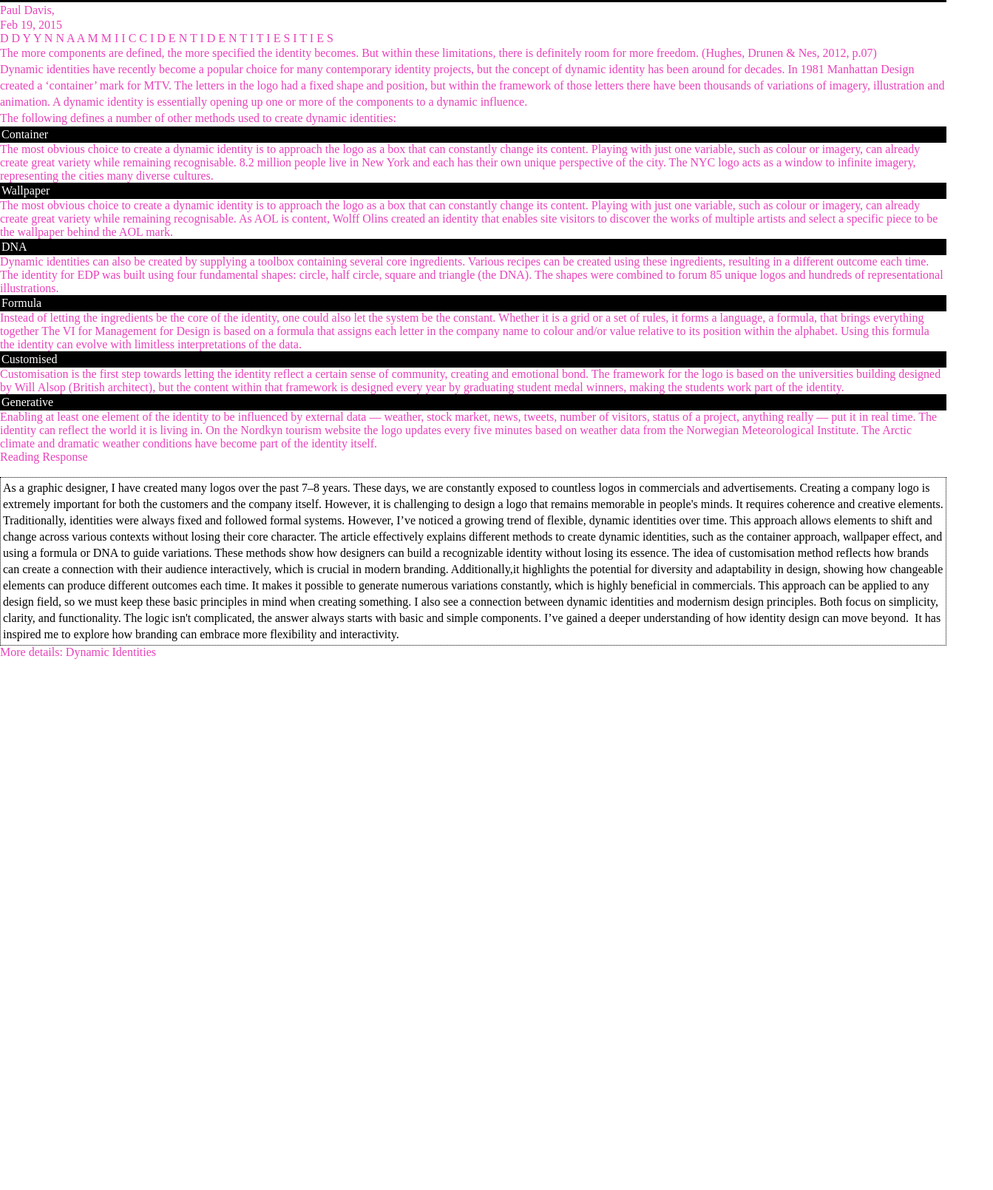
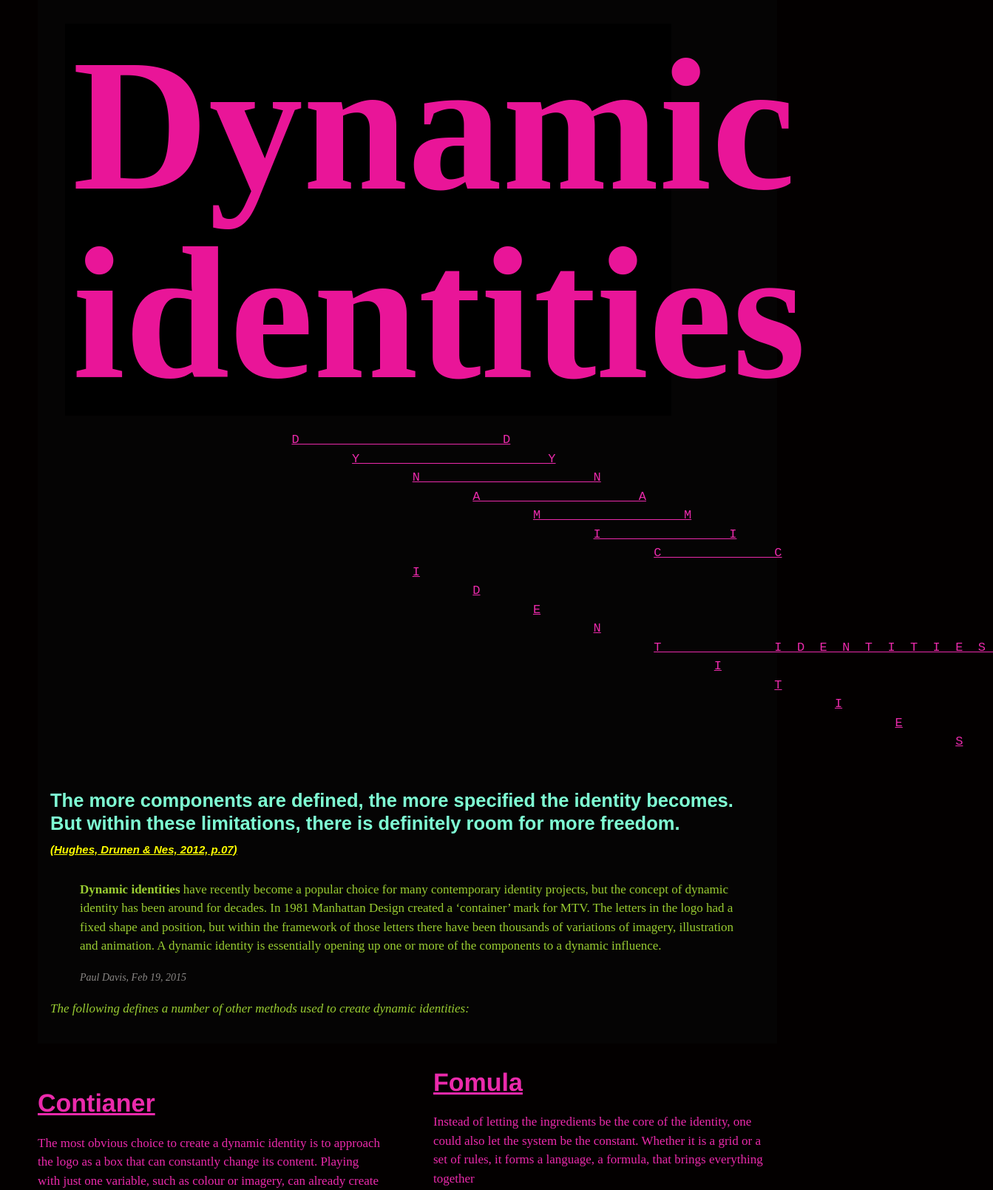
Before and after one commit to Lekkerdingfit/manuscript2, a plain HTML site: page index.html in a window 1280 px wide. Shown: the part 56-1665 px from the top of the page at 74% size, 1343 px wide, since content can reach past the window. Before the commit the page ends 947 px from the top, so only its background shows below. Drawn offline with Linux system fonts and the light colour scheme.

Commit message:
update a lot

```diff
--- a/index.html
+++ b/index.html
@@ -5,49 +5,14 @@
 						Dynamic identities
 				</title>
 				<link href="style.css" rel="stylesheet">
-				<link href="reset.css" rel="stylesheet">
-				<style>
-						article {
-							color: black;
-							background-color: white;
-							border: 1px dotted black;
-							padding: 3px;
-							line-height: 22px;
-						}
-					</style>
+				<!-- <link href="reset.css" rel="stylesheet"> -->
 
-<style>
-		dt {
-			color: white;
-			background-color: black;
-			padding: 2px;
-
-		}
-	</style>
-<style>
-		h1 {
-			color: white;
-			background-color: black;
-			padding: 2px;
-
-		}
-	</style>
-
-<style>
-		p {
-			line-height: 22px;
-		}
-	</style>
-	<style>
-		dd{
-				line-height: :20px;
-		}
-	</style>
 
 		</head>
+		<header>
 		<body>
-				<h1 style="font-size: 300%;"> Dynamic identities</h1>
-				<p> <strong>Paul Davis,</strong>  <blockquote><small><em>Feb 19, 2015</em></small></blockquote></p>
+				<h1 >Dynamic identities</h1>
+
 
 	<pre>
 				D                           D
@@ -61,7 +26,7 @@
 							D
 								E
 									N
-												T              <s> I  D  E  N  T  I  T  I  E  S </s>
+										T               I  D  E  N  T  I  T  I  E  S
 											I
 												T
 													I
@@ -69,52 +34,86 @@
 															S
 	</pre>
 
-					 <p><em>The more components are defined, the more specified the identity becomes. But within these limitations, there is definitely room for more freedom. (Hughes, Drunen & Nes, 2012, p.07)</em></p>
 
-							<p><strong><mark>Dynamic identities</mark></strong> have recently become a popular choice for many contemporary identity projects, but the concept of dynamic identity has been around for decades. In 1981 Manhattan Design created a ‘container’ mark for MTV. The letters in the logo had a fixed shape and position, but within the framework of those letters there have been thousands of variations of imagery, illustration and animation. A dynamic identity is essentially opening up one or more of the components to a dynamic influence.
+					<div class="box">
+
+					 <p class="big">The more components are defined, the more specified the identity becomes. But within these limitations, there is definitely room for more freedom.
+					 </br>
+						<cite><a href="https://pdtv.medium.com/dynamic-identities-85abb28fef2c">  (Hughes, Drunen & Nes, 2012, p.07)</a></cite>
 					 </p>
-						<p><i><small>The following defines a number of other methods used to create dynamic identities:</small></i></p>
-								<hr />
 
-						<dl>
-								<dt><strong>Container</strong></dt>
-						<dd>The most obvious choice to create a dynamic identity is to approach the logo as a box that can constantly change its content. Playing with just one variable, such as colour or imagery, can already create great variety while remaining recognisable.
-								<em>8.2 million people live in New York and each has their own unique perspective of the city. The NYC logo acts as a window to infinite imagery, representing the cities many diverse cultures.</em>
-						</dd>
-
-						<dt><strong>Wallpaper</strong></dt>
-						<dd>The most obvious choice to create a dynamic identity is to approach the logo as a box that can constantly change its content. Playing with just one variable, such as colour or imagery, can already create great variety while remaining recognisable.
-								<em>As AOL is content, Wolff Olins created an identity that enables site visitors to discover the works of multiple artists and select a specific piece to be the wallpaper behind the AOL mark.</em>
-						</dd>
-
-						<dt><strong>DNA</strong></dt>
-						<dd>Dynamic identities can also be created by supplying a toolbox containing several core ingredients. Various recipes can be created using these ingredients, resulting in a different outcome each time.
-						<em>The identity for EDP was built using four fundamental shapes: circle, half circle, square and triangle (the DNA). The shapes were combined to forum 85 unique logos and hundreds of representational illustrations.</em>
-						</dd>
-
-						<dt><strong>Formula</strong></dt>
-						<dd>Instead of letting the ingredients be the core of the identity, one could also let the system be the constant. Whether it is a grid or a set of rules, it forms a language, a formula, that brings everything together
-								<em>The VI for Management for Design is based on a formula that assigns each letter in the company name to colour and/or value relative to its position within the alphabet. Using this formula the identity can evolve with limitless interpretations of the data.
-								</em>
-						</dd>
-
-						<dt><strong>Customised</strong></dt>
-						<dd>Customisation is the first step towards letting the identity reflect a certain sense of community, creating and emotional bond.
-								<em>The framework for the logo is based on the universities building designed by Will Alsop (British architect), but the content within that framework is designed every year by graduating student medal winners, making the students work part of the identity.</em>
-						</dd>
-
-						<dt><strong>Generative</strong></dt>
-						<dd>Enabling at least one element of the identity to be influenced by external data — weather, stock market, news, tweets, number of visitors, status of a project, anything really — put it in real time. The identity can reflect the world it is living in.
-								<em>On the Nordkyn tourism website the logo updates every five minutes based on weather data from the Norwegian Meteorological Institute. The Arctic climate and dramatic weather conditions have become part of the identity itself.
-								</em>
-						</dd>
-
-				</dl>
+					 <blockquote>
+							<p><strong>Dynamic identities</strong> have recently become a popular choice for many contemporary identity projects, but the concept of dynamic identity has been around for decades. In 1981 Manhattan Design created a ‘container’ mark for MTV. The letters in the logo had a fixed shape and position, but within the framework of those letters there have been thousands of variations of imagery, illustration and animation. A dynamic identity is essentially opening up one or more of the components to a dynamic influence.
+						</p>
+					</blockquote>
+					<blockquote><p class="paul"> Paul Davis, <em> Feb 19, 2015</em> </p> </blockquote>
+					<p><i>The following defines a number of other methods used to create dynamic identities:</i></p>
+					</div>
 
 
+
+					</header>
+
+
+								<div class="container">
+								<h2><strong>Contianer</strong></h2>
+						<p>The most obvious choice to create a dynamic identity is to approach the logo as a box that can constantly change its content. Playing with just one variable, such as colour or imagery, can already create great variety while remaining recognisable.</p>
+						<section>
+						<p>
+								<em>8.2 million people live in New York and each has their own unique perspective of the city. The NYC logo acts as a window to infinite imagery, representing the cities many diverse cultures.</em>
+						</p>
+						</section>
+
+
+						<h2><strong>Wallpaper</strong></h2>
+
+						<p>The most obvious choice to create a dynamic identity is to approach the logo as a box that can constantly change its content. Playing with just one variable, such as colour or imagery, can already create great variety while remaining recognisable.</p>
+						<section>
+							<p><em>As AOL is content, Wolff Olins created an identity that enables site visitors to discover the works of multiple artists and select a specific piece to be the wallpaper behind the AOL mark.</em>
+						</p>
+								</section>
+
+								<h2><strong>DNA</strong></h2>
+
+								<p>Dynamic identities can also be created by supplying a toolbox containing several core ingredients. Various recipes can be created using these ingredients, resulting in a different outcome each time.</p>
+									<section>
+								<p><em>The identity for EDP was built using four fundamental shapes: circle, half circle, square and triangle (the DNA). The shapes were combined to forum 85 unique logos and hundreds of representational illustrations.</em>
+								</p>
+									</section>
+
+									<h2><strong>Fomula</strong></h2>
+
+								<p>Instead of letting the ingredients be the core of the identity, one could also let the system be the constant. Whether it is a grid or a set of rules, it forms a language, a formula, that brings everything together</p>
+									<section>
+								<p><em>The VI for Management for Design is based on a formula that assigns each letter in the company name to colour and/or value relative to its position within the alphabet. Using this formula the identity can evolve with limitless interpretations of the data.</em>
+								</p>
+									</section>
+
+									<h2><strong>Customised</strong></h2>
+
+								<p>Customisation is the first step towards letting the identity reflect a certain sense of community, creating and emotional bond.</p>
+									<section>
+								<p><em>The framework for the logo is based on the universities building designed by Will Alsop (British architect), but the content within that framework is designed every year by graduating student medal winners, making the students work part of the identity.</em>
+								</p>
+									</section>
+
+									<h2><strong>Generative</strong></h2>
+
+								<p>Enabling at least one element of the identity to be influenced by external data — weather, stock market, news, tweets, number of visitors, status of a project, anything really — put it in real time. The identity can reflect the world it is living in.</p>
+									<section>
+								<p><em>On the Nordkyn tourism website the logo updates every five minutes based on weather data from the Norwegian Meteorological Institute. The Arctic climate and dramatic weather conditions have become part of the identity itself.</em>
+								</p>
+									</section>
+
+
+								</div>
+
+
+							</br>
+
 					<details open>
-						<summary><strong><button name="button">Reading Response</button></strong></summary>
-						<br>
+						<summary class="hello"><strong>Reading Response</strong></summary>
+
 					<article><p> As a graphic designer, I have created many logos over the past 7–8 years. These days, we are constantly exposed to countless logos in commercials and advertisements. Creating a company logo is extremely important for both the customers and the company itself. However, it is challenging to design a logo that remains memorable in people's minds. It requires coherence and creative elements. Traditionally, identities were always fixed and followed formal systems. However, I’ve noticed a growing trend of flexible, dynamic identities over time. This approach allows elements to shift and change across various contexts without losing their core character.
 						The article effectively explains different methods to create dynamic identities, such as the container approach, wallpaper effect, and using a formula or DNA to guide variations. These methods show how designers can build a recognizable identity without losing its essence. The idea of customisation method reflects how brands can create a connection with their audience interactively, which is crucial in modern branding.
 							 Additionally,it highlights the potential for diversity and adaptability in design, showing how changeable elements can produce different outcomes each time. It makes it possible to generate numerous variations constantly, which is highly beneficial in commercials. This approach can be applied to any design field, so we must keep these basic principles in mind when creating something.
@@ -124,9 +123,7 @@
 				</details>
 
 
-					 <figcaption>
-						<blockquote><cite><a href="https://pdtv.medium.com/dynamic-identities-85abb28fef2c">More details: Dynamic Identities</a><blockquote></cite>
-					</figcaption>
+
 
 		</body>
 </html>
--- a/style.css
+++ b/style.css
@@ -1 +1,116 @@
-body { color: rgb(232, 66, 187); }
+
+@import url('https://fonts.googleapis.com/css2?family=Libre+Baskerville:ital,wght@0,400;0,700;1,400&display=swap');
+
+body {
+	font-size: 17px;
+	color: rgb(235, 42, 171);
+	width: 200%;
+  max-width: 1000px;
+  margin: 3em;
+  line-height: 150%;
+background-color: rgb(3, 0, 0)
+
+}
+body > header,
+main,
+footer {
+
+	padding: 1em;
+
+}
+
+
+h1{
+	font-size: 15em;
+	font-family: .libre-baskerville-bold
+		font-family: "Libre Baskerville", serif;
+		font-weight: 700;
+		font-style: normal;
+
+	line-height: 100%;
+
+		color: rgb(233, 21, 152);
+		background-color: black;
+		padding: 10px;
+		margin: 20px;
+		max-width: 800px;
+
+	}
+
+	h2{
+		font-size: 2em;
+		font-family: Helvetica, sans-serif;
+		text-decoration:underline;
+
+
+		  }
+
+		  article {
+			color: peru;
+
+				border: 1px dotted peru;
+				padding: 10px;
+				line-height: 28px;
+				kerning:50px;
+			}
+
+			pre{
+				text-decoration-line:underline;
+
+				;
+			}
+
+			a{
+				color:yellow;
+				font-size: 15px;
+			}
+
+
+
+section{color:rgb(244, 240, 240);
+	opacity: 70%;
+
+
+}
+
+body > header,
+footer {
+	background-color: #050404;
+}
+
+
+	.container{
+		column-count: 2;
+		column-gap: 70px;
+		margin-top: 40px;
+	}
+	.box{
+		color:yellowgreen;
+	}
+
+	.big{
+		color:aquamarine;
+		font-family:Arial, Helvetica, sans-serif;
+		font-weight:bold;
+		line-height:1.8cap;
+		font-size: 1.5em;
+	}
+	.hello{
+		font-family: 'Courier New', Courier, monospace;
+		color:peru;
+		font-size: 20px;
+		border:2px solid;
+		padding: 10px;
+	}
+
+	.bye{
+		color:rgb(226, 43, 98);
+		font-family:Verdana, Geneva, Tahoma, sans-serif;
+		font-size: 15px;
+	}
+
+	.paul{
+		color:rgb(138, 135, 133);
+		font-size: 14px;
+		font-family:'Times New Roman', Times, serif;
+		font-style: italic;
```
Lines whose indentation alone changed are shown as unchanged.
